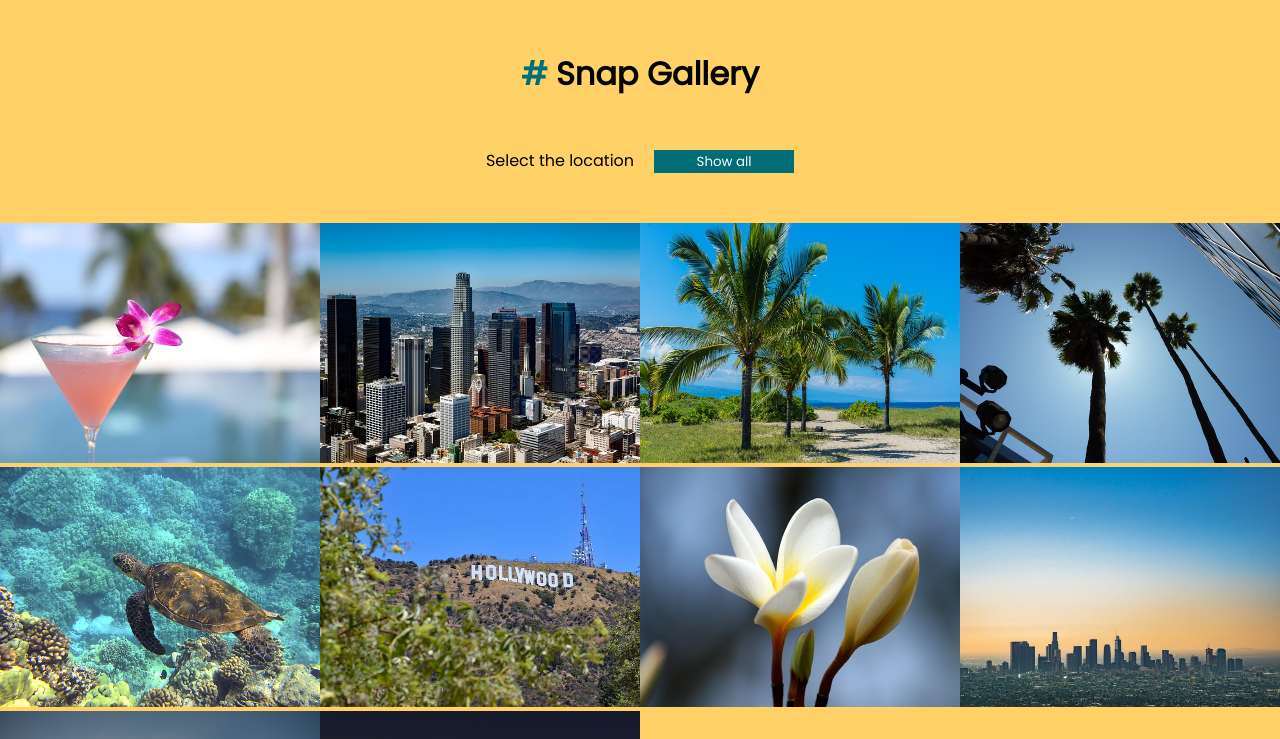
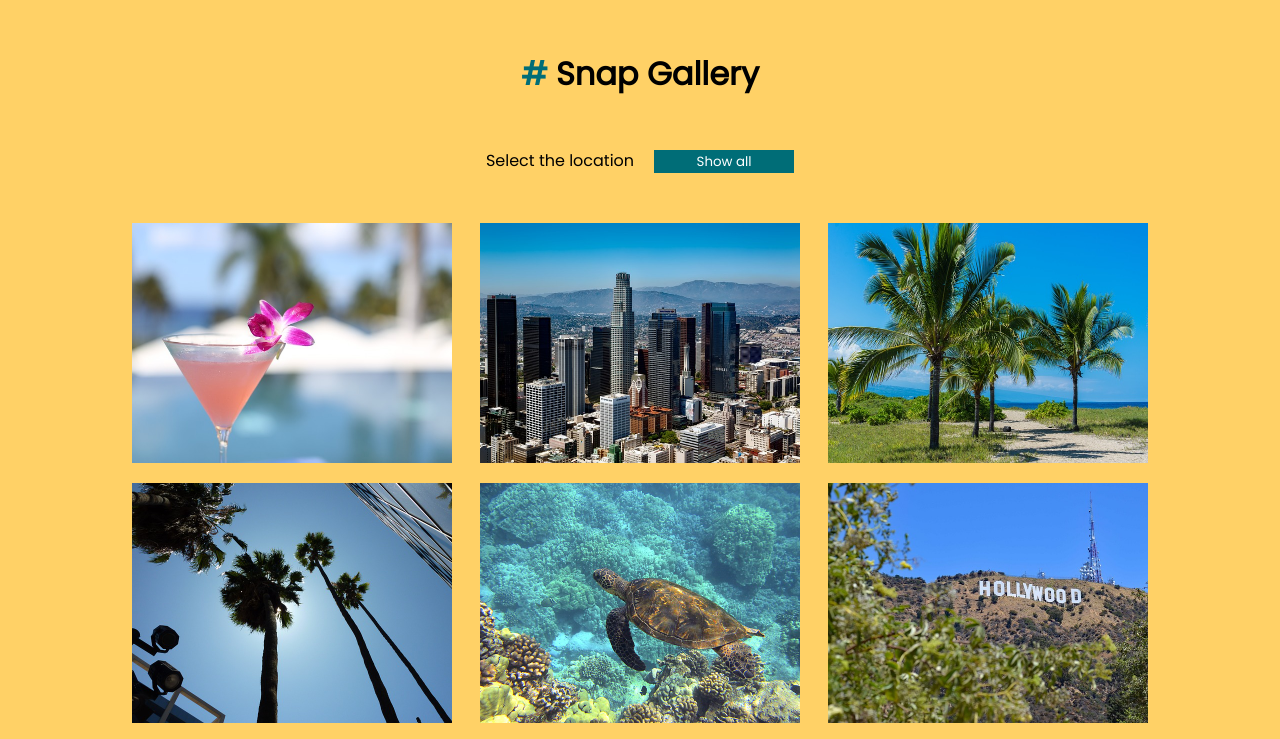
Before and after one commit to eobcre/snap-gallery, a React (Vite) app: page / in a window 1280 px wide. Shown: the top 739 px of the page. Built offline with nearby package versions, Linux system fonts and the light colour scheme.

Commit message:
grid layout for images

```diff
--- a/src/index.css
+++ b/src/index.css
@@ -21,16 +21,6 @@
   margin-right: 8px;
 }
 
-.dropdown {
-  text-align: center;
-  font-family: 'Poppins', sans-serif;
-  margin-bottom: 50px;
-}
-
-.dropdown-title {
-  margin-right: 20px;
-}
-
 select {
   border: none;
   outline: none;
@@ -44,3 +34,21 @@
   -webkit-appearance: none;
   width: 140px;
 }
+
+.dropdown {
+  text-align: center;
+  font-family: 'Poppins', sans-serif;
+  margin-bottom: 50px;
+}
+
+.dropdown-title {
+  margin-right: 20px;
+}
+
+.img-container {
+  display: grid;
+  grid-template-columns: repeat(auto-fit, minmax(250px, 1fr));
+  justify-items: center;
+  grid-gap: 20px;
+  margin: 0 10%;
+}
```
